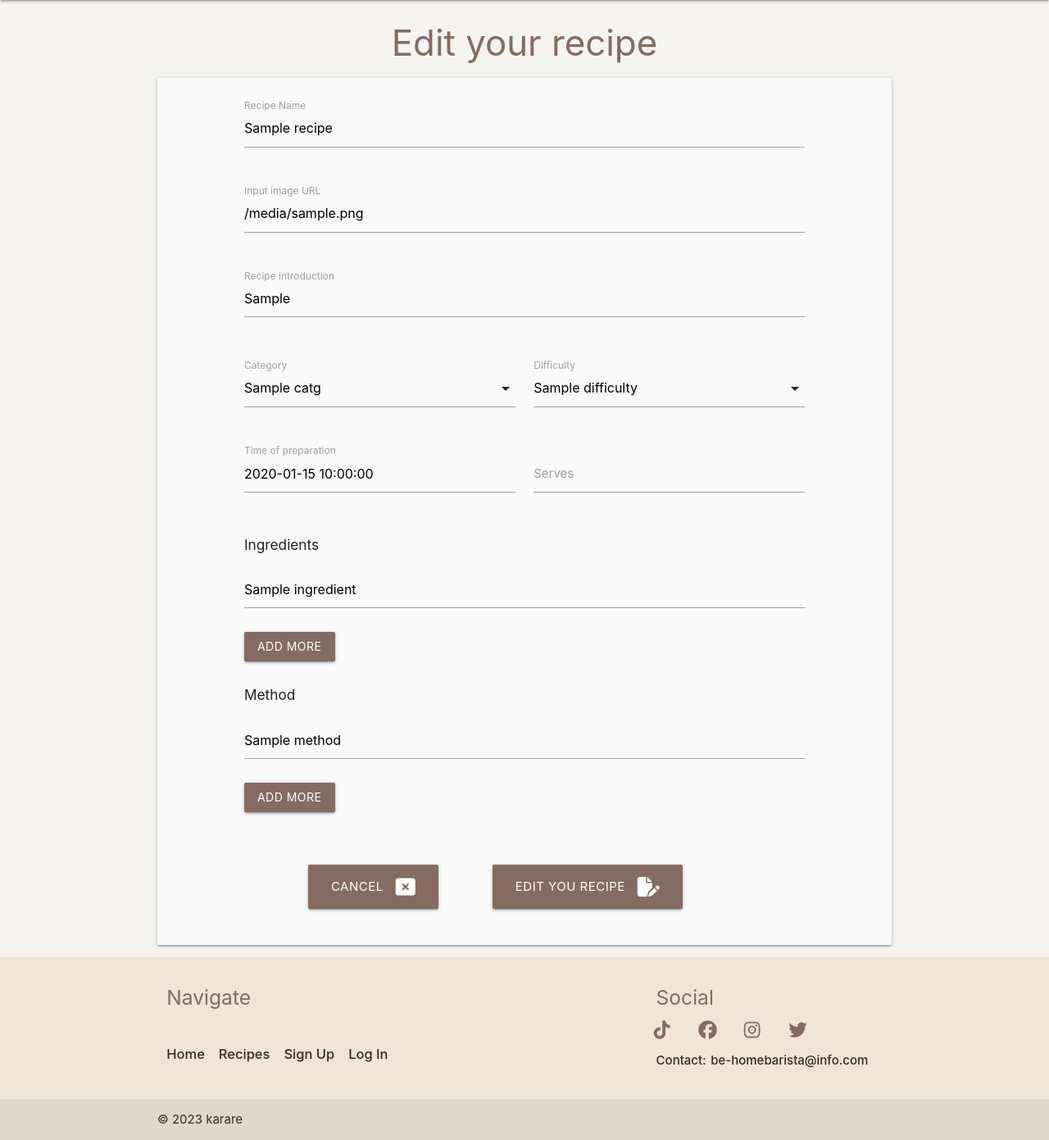
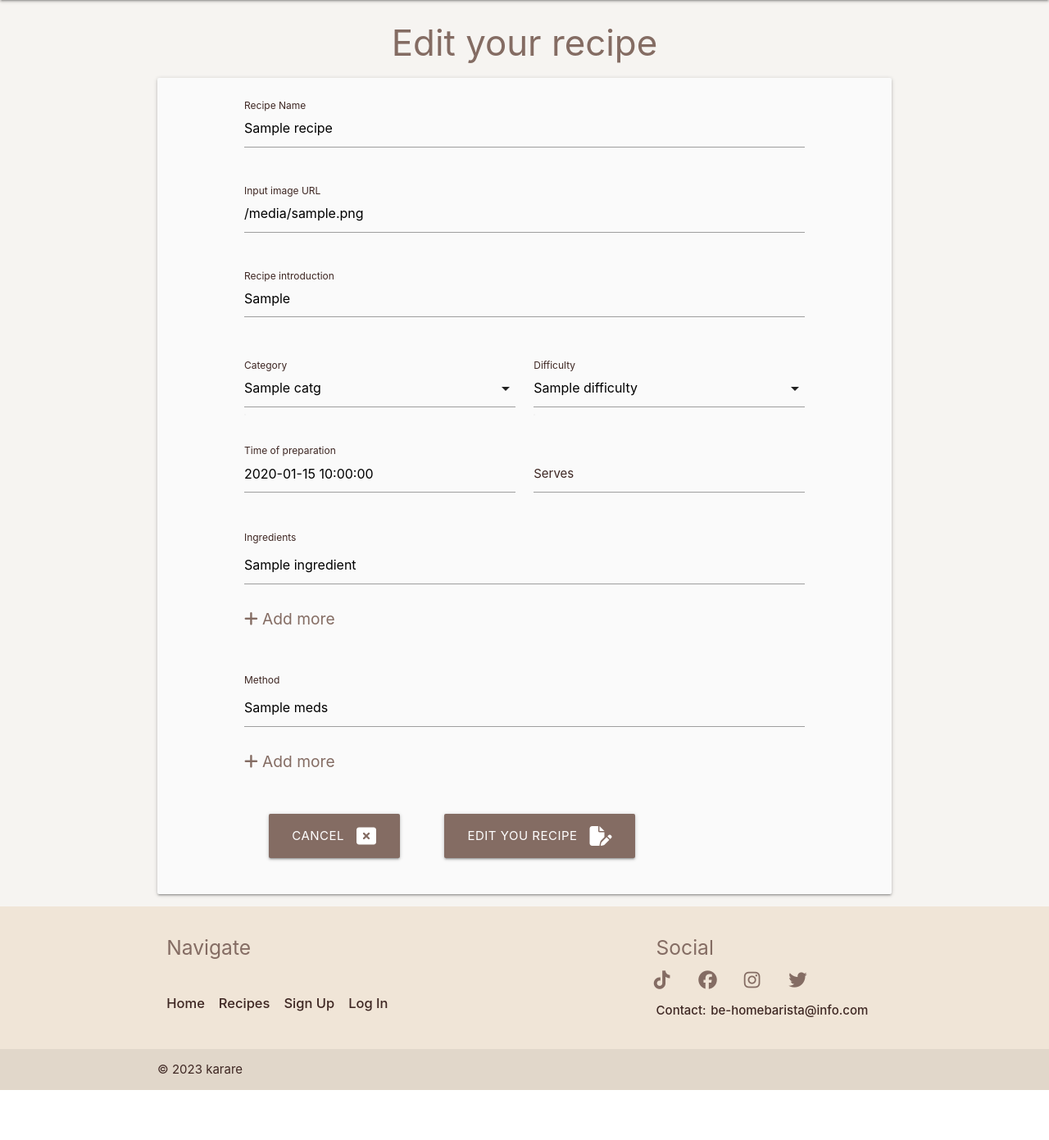
Before and after one commit to karare1/coffee-book, a Flask app: template templates/edit_recipe.html in a window 1280 px wide. Shown: the part 64-1455 px from the top of the page at 82% size. After the commit the page ends 1394 px from the top, so only its background shows below. Run offline with Flask 2, Linux system fonts and the light colour scheme; the template is opened without the code that fills it: most values are stand-ins (such as "Sample title", 1, 10 or a date in 2020); some libraries are stand-ins or nearby versions.

Commit message:
Change font for lables to improve readability

```diff
--- a/templates/edit_recipe.html
+++ b/templates/edit_recipe.html
@@ -2,49 +2,33 @@
 {% block content %}
 
 
-
-<!-- <a href="{{ url_for('profile', username=session['user_record']) }}" class="waves-effect waves-light btn-small brown lighten-1 back-btn-styl "><i class="fa-solid fa-backward left"></i>Back to profile</a> -->
 <h3 class="center-align h3-styl">Edit your recipe</h3>
 
 
-
-
-<!-- {% for recipe in recipes %}
-{{ recipe.recipe_image }}<br>
-{{ recipe.category_name }}<br>
-{{ recipe.recipe_name }}<br>
-{{ recipe.recipe_intro }}<br>
-{{ recipe.preparation_time }}<br>
-{{ recipe.difficulty }}<br>
-{{ recipe.serves }}<br>
-{{ recipe.ingredients }}<br>
-{{ recipe.method }}<br>
-{% endfor %} -->
-
 <div class="row card-panel grey lighten-5">
-    <form class="col s12 offset-m1 " method="POST" action="{{ url_for('edit_recipe', Id_R=recipe._id ) }}">
+    <form class="col s12 m10 offset-m1 " method="POST" action="{{ url_for('edit_recipe', Id_R=recipe._id ) }}">
       <div class="row">
-        <div class="input-field col s10">
-          <input id="recipe_name" name="recipe_name" type="text" value="{{ recipe.recipe_name }}" class="validate" data-length="60" required>
-          <label for="recipe_name">Recipe Name</label>
+        <div class="input-field col s12">
+          <input id="recipe_name" name="recipe_name" type="text" value="{{ recipe.recipe_name }}" class="validate" minlength="5" maxlength="40" required>
+          <label for="recipe_name" class="brown-text text-darken-4">Recipe Name</label>
         </div>
       </div>
       <div class="row">
-        <div class="input-field col s10">
+        <div class="input-field col s12">
           <input id="recipe_url" name="recipe_url" type="url" value="{{ recipe.recipe_image }}" pattern="https://.*" class="validate">
-          <label for="recipe_url">Input image URL</label>
+          <label for="recipe_url" class="brown-text text-darken-4">Input image URL</label>
         </div>
       </div>
       <div class="row">
-        <div class="input-field col s10">
-          <textarea id="recipe_intro" name="recipe_intro" class="materialize-textarea validate" data-length="150" required>
+        <div class="input-field col s12">
+          <textarea id="recipe_intro" name="recipe_intro" class="materialize-textarea validate" minlength="5" maxlength="125" required>
           {{- recipe.recipe_intro -}}</textarea>
-          <label for="recipe_intro">Recipe introduction</label>
+          <label for="recipe_intro" class="brown-text text-darken-4">Recipe introduction</label>
         </div>
       </div>
 
       <div class="row">
-        <div class="input-field col s5">
+        <div class="input-field col s6">
             <select id="category_name" name="category_name" class="validate" required>
                 <option value="" disabled>Select</option>
                 {% for catg in catgs %}
@@ -55,11 +39,11 @@
                   {% endif %}
                 {% endfor %}
             </select>
-            <label for="category_name">Category</label>
+            <label for="category_name" class="brown-text text-darken-4">Category</label>
         </div>
 
 
-        <div class="input-field col s5">
+        <div class="input-field col s6">
           <select id="difficulty" name="difficulty" class="validate" required>
               <option value="" disabled>Select</option>
             {% for scale in diff %}
@@ -70,82 +54,84 @@
               {% endif %}
             {% endfor %}
           </select>
-          <label for="difficulty">Difficulty</label>
+          <label for="difficulty" class="brown-text text-darken-4">Difficulty</label>
       </div>
     </div>
 
 
+      <div class="row">
+        <div class="input-field col s6">
+          <input id="preparation_time" name="preparation_time" type="text" value="{{ recipe.preparation_time }}"  maxlength="15" class="validate" required>
+          <label for="preparation_time" class="brown-text text-darken-4">Time of preparation</label>
+        </div>
 
-
-        <!-- <div class="input-field col s5">
-            <select id="difficulty" name="difficulty" class="validate" required>
-                <option value="" disabled selected>Select</option>
-                <option value="easy">Easy</option>
-                <option value="medium">Medium</option>
-                <option value="hard">Hard</option>
-            </select>
-            <label for="difficulty">Difficulty</label>
+        <div class="input-field col s6">
+            <input id="serves" name="serves" type="number" value="{{ recipe.serves }}" min="1" max="30" class="validate" required>
+            <label for="serves" class="brown-text text-darken-4" >Serves</label>
         </div>
       </div>
 
-      -->
-      <div class="row">
-        <div class="input-field col s5">
-          <input id="preparation_time" name="preparation_time" type="text" value="{{ recipe.preparation_time }}" min="1" max="5000" class="validate" required>
-          <label for="preparation_time">Time of preparation</label>
-        </div>
 
-        <div class="input-field col s5">
-            <input id="serves" name="serves" type="number" value="{{ recipe.serves }}" min="1" max="30" class="validate" required>
-            <label for="serves">Serves</label>
-        </div>
-      </div>
-
-    <div class="row">
-        <div class="col s12 text-center">
-            <h6>Ingredients</h6>
-        </div>
-
-           <div class="col s10">
-            <div class="input-field repeatDiv" id="repeatDiv">
-              {% for ingredient in recipe.ingredients %}
-                <textarea type="text" id="ingredients" name="ingredients" class="materialize-textarea validate" placeholder= "e.g. 18g ground espresso" required>
-                {{- ingredient -}}</textarea>
-                <label for="ingredients"></label>
-                {% endfor %}
-            </div>
-           <button type="button" class="waves-effect waves-light btn styl" id="repeatDivBtn" data-increment="1">Add More</button>
-      </div>
-
-    </div>
+<!-- Ingredients -->
+<div class="col-12">
+  <label class="form-label brown-text text-darken-4" >
+      Ingredients
+  </label>
+  <div class="col-12" id="ingredients-wrapper">
+      {% for ingredient in recipe.ingredients %}
+          <div>
+              <input type="text" class="form-control flex-grow ingredients validate" name="ingredients"
+                  value="{{ ingredient }}"  required>
+              <!-- first field cannot be deleted -->
+              {% if loop.index != 1 %}
+                  <button class="btn btn-styl btn-remove" type="button"aria-label="remove ingredient">
+                    <i class="fa-solid fa-x"></i>
+                  </button>
+              {% endif %}
+          </div>
+      {% endfor %}
+  </div>
+  <div class="col-12 more-space2">
+      <a href=""  id="add-ing-btn" class="add-btn-edit">
+          <i class="fas fa-plus"></i> Add more
+      </a>
+  </div>
+</div>
 
 
-    <div class="row">
-        <div class="col s12 text-center">
-            <h6>Method</h6>
-        </div>
-        <div class="col s10"></div>
-           <div class="col s10">
+<!-- Method -->
+<div class="col-12 more-space">
+  <label class="form-label brown-text text-darken-4">
+      Method
+  </label>
+  <div class="col-12" id="directions-wrapper">
+      {% for meds in recipe.method %}
+          <div>
+              <input type="text" class="form-control flex-grow directions" name="method"
+                  value="{{ meds }}" required>
+              {% if loop.index != 1 %}
+                  <button class="btn btn-styl btn-remove" type="button" aria-label="remove direction">
+                    <i class="fa-solid fa-x"></i>
+                  </button>
+              {% endif %}
+          </div>
 
-            <div class="input-field repDiv" id="repDiv">
+      {% endfor %}
+  </div>
+  <div class="col-12 more-space2">
+      <a href="" role="button" id="add-dir-btn" class="add-btn-edit">
+          <i class="fas fa-plus"></i> Add more
+      </a>
+  </div>
+</div>
 
-                <textarea type="text" id="method" name="method" class="materialize-textarea validate" placeholder= "e.g. Pour the espresso over the chocolate or sauce in the cup or mug." required>
-                {{-recipe.method-}}</textarea>
-                <label for="method"></label>
-
-            </div>
-
-            <button type="button" class="waves-effect waves-light btn styl " id="repeatBtn" data-increment="1">Add More</button>
-      </div>
-      <div class="col s10"></div>
-      </div>
-
+<!-- Edit and Cancel button -->
       <div class="row">
-        <div class=" col s9 center-align edit-div">
-            <!-- cancel button -->
+        <div class=" col s9 center-align edit-div more-space">
             <a href="{{ url_for('profile', username=session['user_record']) }}"  class="btn-large edit-btn styl text-shadow">
                 Cancel <i class="fa-solid fa-rectangle-xmark right" ></i>
             </a>
+
             <button type="submit" class="btn-large styl text-shadow">
                 Edit you recipe <i class="fa-solid fa-file-pen right"></i>
             </button>
@@ -156,6 +142,4 @@
 </div>
 
 
-
-
 {% endblock %}
```
